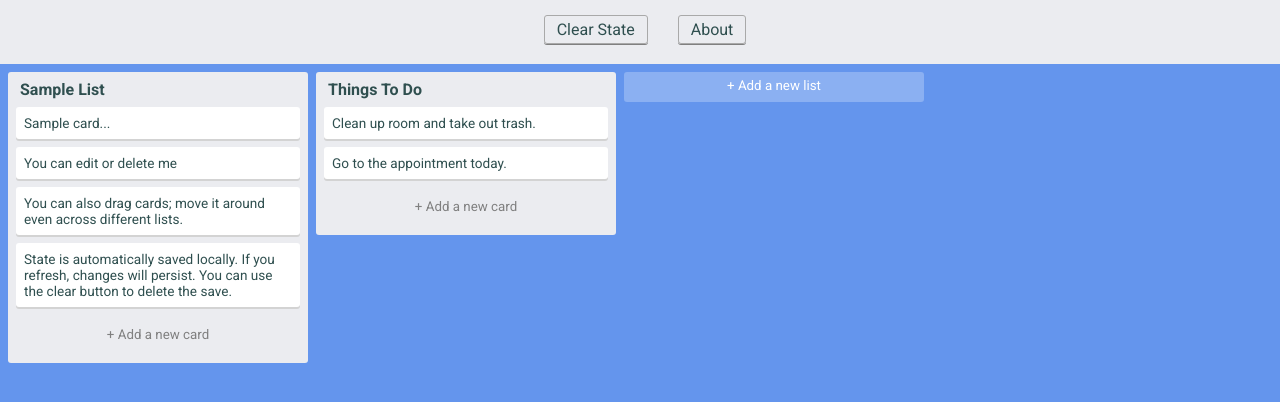
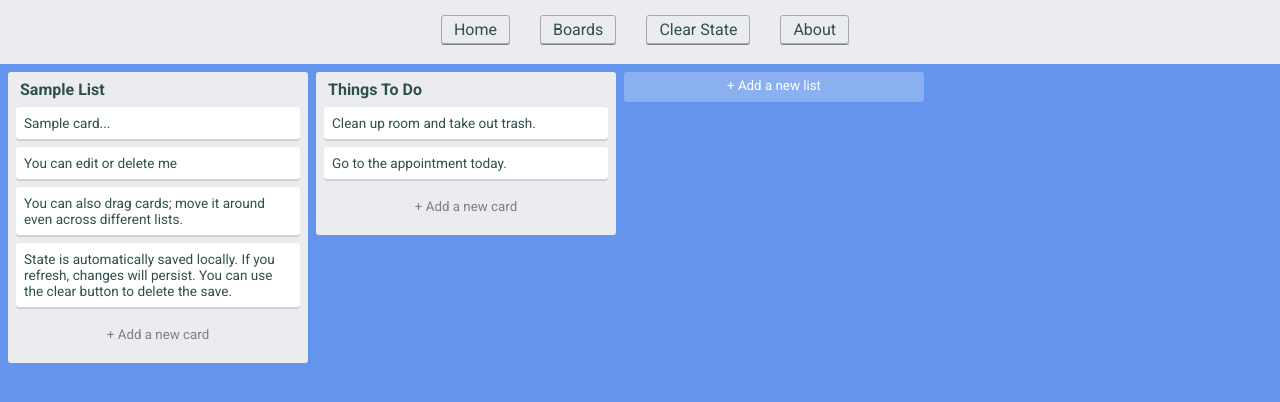
Before and after one commit to codekcv/lister, a React (Create React App) app: page / in a window 1280 px wide. Shown: the top 402 px of the page. Built offline with nearby package versions, Linux system fonts and the light colour scheme.

Commit message:
added back dummy button

```diff
--- a/src/pages/Home.tsx
+++ b/src/pages/Home.tsx
@@ -19,12 +19,12 @@ export const Home: React.FC = () => {
       <div className="navbar-container">
         <nav>
           <ul>
-            {/* <li onClick={handleClick}>
+            <li onClick={handleClick}>
               <Link to="#">Home</Link>
             </li>
             <li onClick={handleClick}>
               <Link to="#">Boards</Link>
-            </li> */}
+            </li>
             <li onClick={handleReset}>
               <Link to="#">Clear State</Link>
             </li>
```
